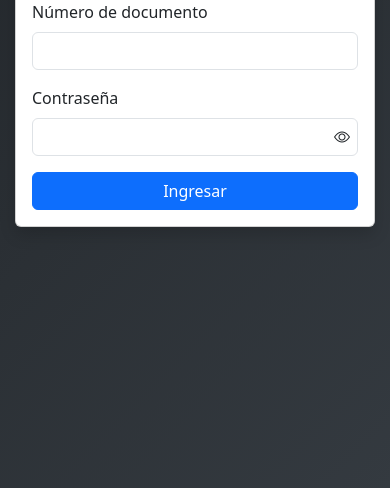
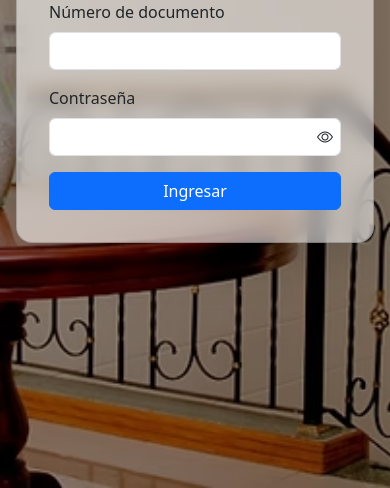
Before and after one commit to rribeiro1203/hotelcasalariviera-app, a plain HTML site: page pages/login/login.html in a window 390 px wide. Shown: the part 356-844 px from the top of the page. Drawn offline with nearby package versions, Linux system fonts and the light colour scheme.

```diff
--- a/js/env-banner.js
+++ b/js/env-banner.js
@@ -2,6 +2,10 @@
 
 // Muestra un banner en la parte superior indicando el entorno actual
 document.addEventListener('DOMContentLoaded', () => {
+
+  // ❌ No mostrar banner en login
+  if (!document.body.hasAttribute('data-protected')) return;
+
   const banner = document.getElementById('env-banner')
   if (!banner) return
 
--- a/pages/login/login.css
+++ b/pages/login/login.css
@@ -1,4 +1,6 @@
 html, body {
+  margin: 0;
+  padding: 0;
   height: 100%;
 }
 
@@ -15,14 +17,44 @@
   to { opacity: 1; }
 }
 
+/* Página de login */
+.login-page {
+  min-height: 100vh;
+}
+/* Fondo fullscreen */
+.login-bg {
+  position: relative;
+  min-height: 100vh;
+  width: 100%;
+  background: url('../../assets/login-bg.avif') center / cover no-repeat;
+  display: flex;
+  align-items: center;
+  justify-content: center;
+}
+/* Overlay oscuro */
+.login-overlay {
+  position: absolute;
+  inset: 0;
+  background: rgba(0, 0, 0, 0.45);
+}
+/* Card tipo “glass” */
+.login-container {
+  position: relative;
+  z-index: 1;
+  width: 100%;
+  max-width: 420px;
+  padding: 1rem;
+}
+
 /* Card */
 .login-card {
-  background-color: #ffffff;
-  border-radius: 10px;
-  padding: 2rem;
+  background: rgba(255, 255, 255, 0.55);
+  backdrop-filter: blur(10px);
+  border-radius: 16px;
+  padding: 1rem;
   width: 100%;
   max-width: 380px;
-  box-shadow: 0 10px 30px rgba(0,0,0,0.25);
+  box-shadow: 0 20px 40px rgba(0,0,0,0.35);
 }
 
 /* Header */
--- a/pages/login/login.html
+++ b/pages/login/login.html
@@ -8,9 +8,13 @@
   <link href="https://cdn.jsdelivr.net/npm/bootstrap-icons/font/bootstrap-icons.css" rel="stylesheet">
   <link rel="stylesheet" href="login.css">
 </head>
-<body class="bg-light d-flex align-items-center justify-content-center vh-100">
+<body class="login-page">
 
-  <div class="card shadow" style="width: 360px;">
+  <div class="login-bg">
+    <div class="login-overlay"></div>
+
+    <div class="login-container">
+      <div class="login-card card shadow-lg">
         <form class="card-body" onsubmit="login(event)">
           <div class="text-center mb-3">
             <img
@@ -43,6 +47,8 @@
           </div>
         </form>
       </div>
+    </div>
+  </div>
 
   <!-- Bootstrap -->
   <script src="https://cdn.jsdelivr.net/npm/bootstrap@5.3.3/dist/js/bootstrap.bundle.min.js"></script>
```
Also changed, not shown: css/styles.css (+9 -2 lines), index.html (+1 -1 lines), js/scripts.js (+11 -2 lines), partials/sidebar.html (+3 -0 lines), README.txt (added), assets/login-bg.avif (added). Lines whose indentation alone changed are shown as unchanged.
